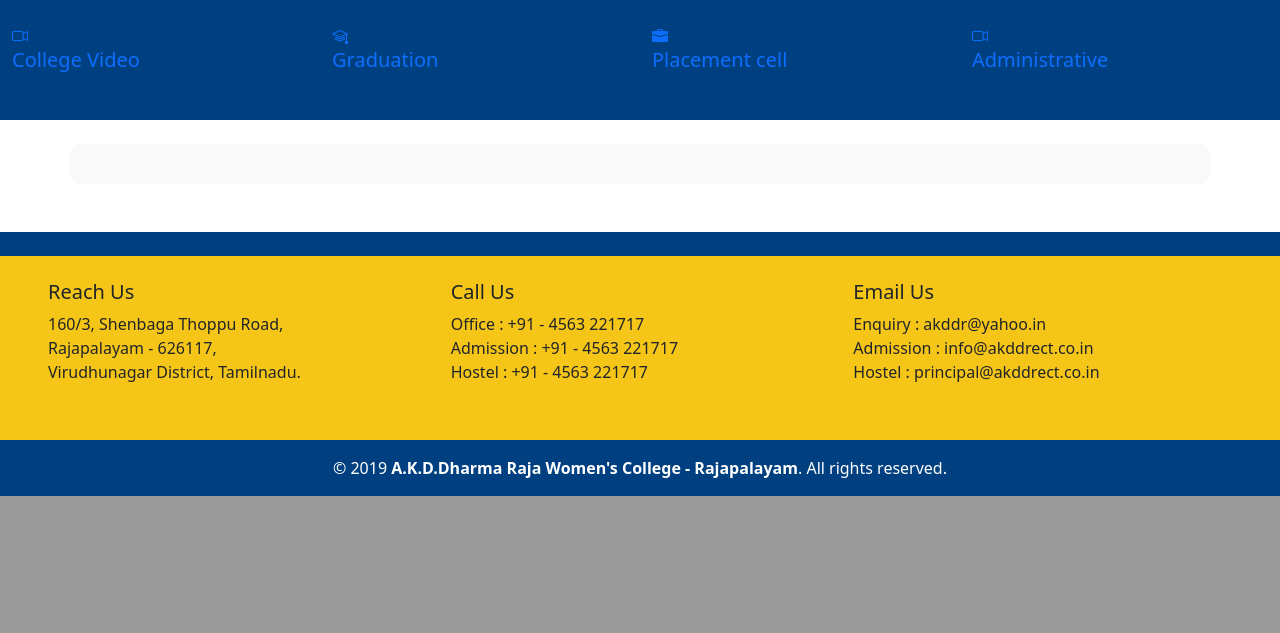
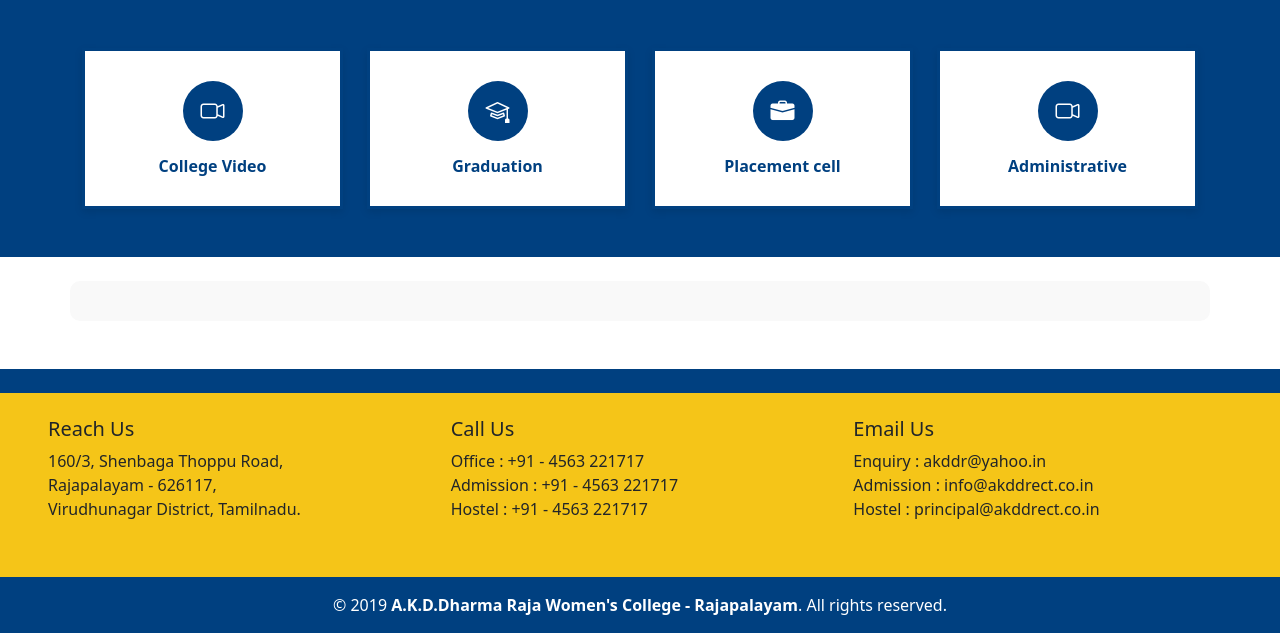
Before and after one commit to veni-56/college_site, a Django app: page / in a window 1280 px wide. Shown: the part 884-1517 px from the top of the page. Before the commit the page ends 1380 px from the top, so only its background shows below. Run offline with Django 5.2, Linux system fonts and the light colour scheme; data comes from the database, SQL or seed files in the repository.

Commit message:
Add index.html

```diff
--- a/homepage/templates/homepage/index.html
+++ b/homepage/templates/homepage/index.html
@@ -33,20 +33,24 @@
     <span class="visually-hidden">Next</span>
   </button>
 </div>
-<div class="container-fluid py-4" style="background-color: #004080;">
-  <div class="row justify-content-center">
+<div class="container-fluid py-5" style="background-color: #004080;">
+  <div class="container">
+    <div class="row row-cols-1 row-cols-sm-2 row-cols-md-4 g-4">
       {% for item in quick_links %}
-      <div class="col-md-3 mb-3">
+        <div class="col">
           <a href="{{ item.link }}" class="text-decoration-none">
-          <div class="quicklink-hover">
+            <div class="quicklink-box text-center d-flex flex-column justify-content-center align-items-center h-100">
+              <div class="icon-wrapper mb-3">
                 <i class="bi {{ item.icon }}"></i>
-            <h5>{{ item.title }}</h5>
+              </div>
+              <h6 class="link-title">{{ item.title }}</h6>
             </div>
           </a>
         </div>
       {% endfor %}
     </div>
   </div>
+</div>
 
 
 {% endblock %}
```
Lines whose indentation alone changed are shown as unchanged.
